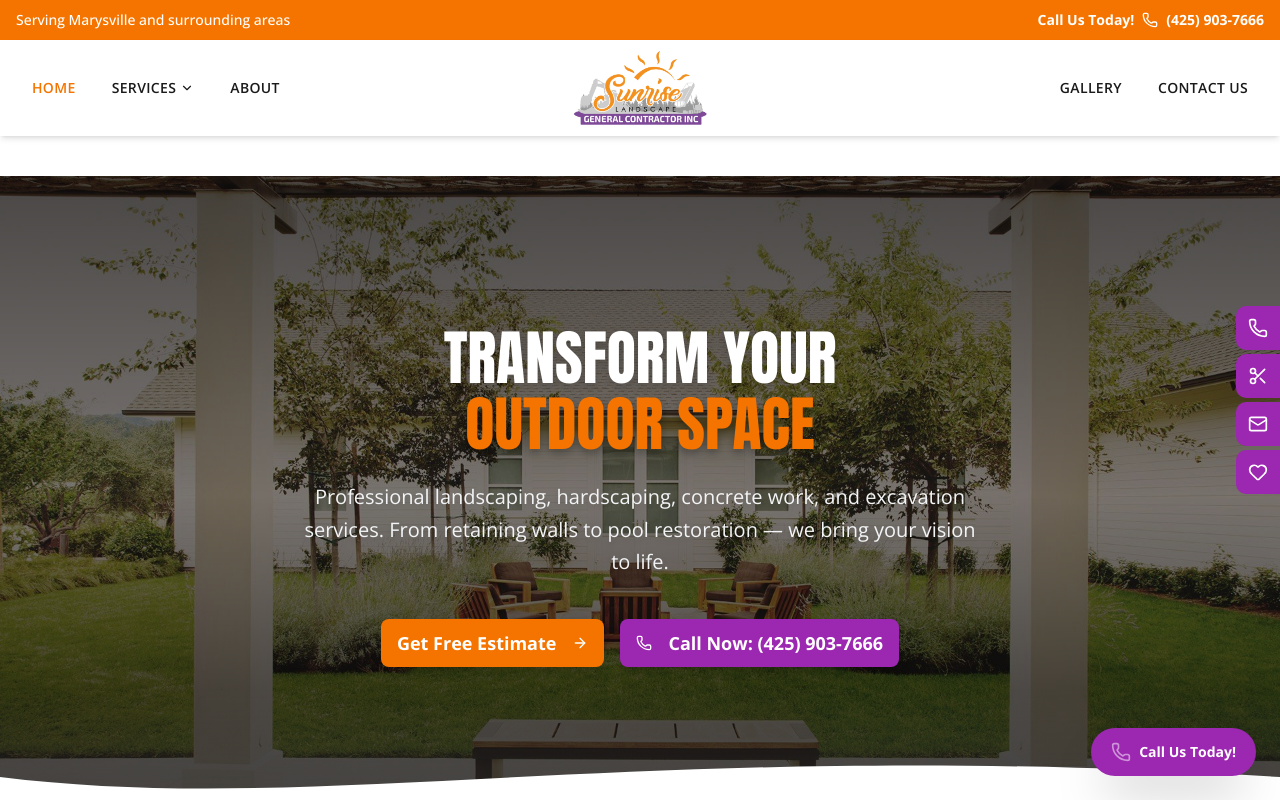
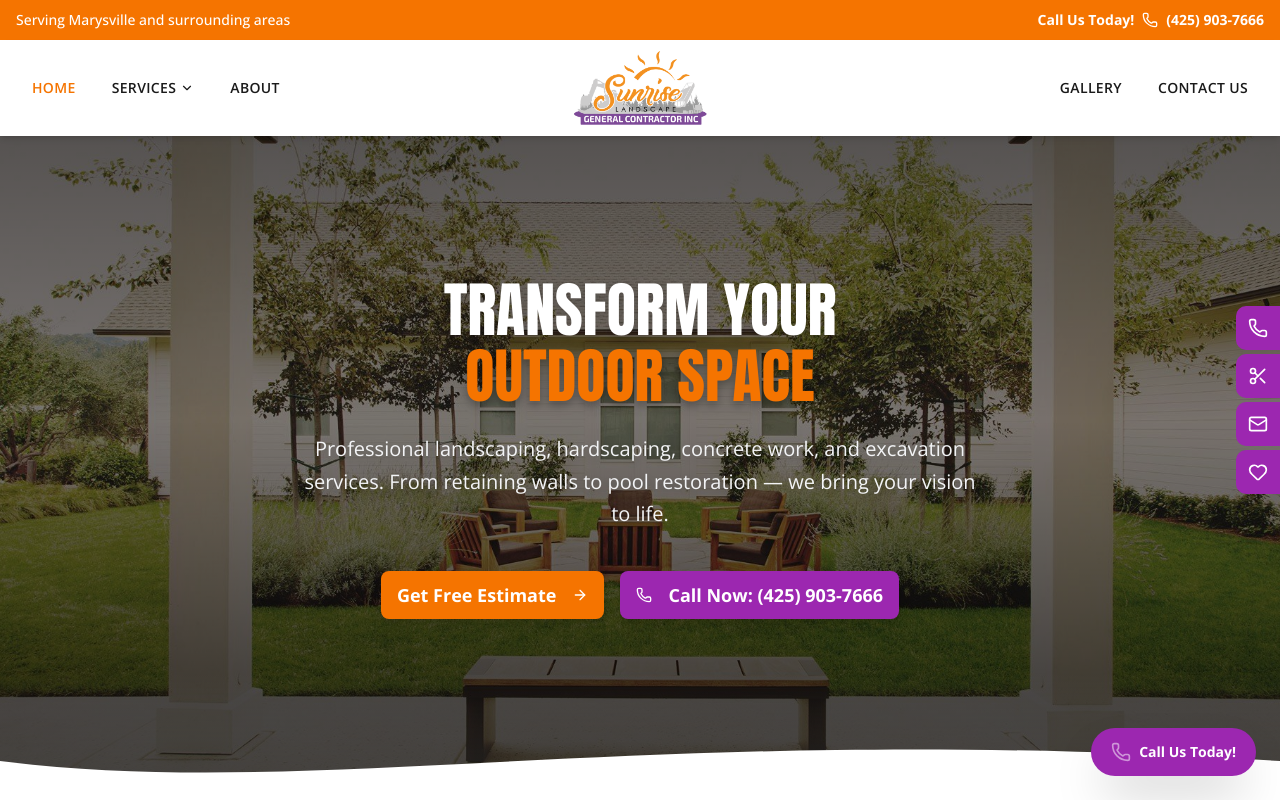
Before and after one commit to LeoValdi64/sunrise-contractor, a Next.js app: page / in a window 1280 px wide. Shown: the top 800 px of the page. Built offline with nearby package versions, Linux system fonts and the light colour scheme.

Commit message:
Fix hero: remove gap above hero and set to 95vh
- Changed hero from min-h-[75vh] to h-[95vh] for 95% viewport coverage
- Added negative margin (-mt-[120px]/lg:-mt-[136px]) to eliminate gap between navbar and hero
- Added compensating padding so content stays centered

```diff
--- a/src/app/page.tsx
+++ b/src/app/page.tsx
@@ -105,7 +105,7 @@ export default function Home() {
   return (
     <>
       {/* HERO SECTION */}
-      <section className="relative min-h-[75vh] md:min-h-[80vh] flex flex-col items-center justify-center wave-separator overflow-hidden px-4 py-16 md:py-20">
+      <section className="relative h-[95vh] flex flex-col items-center justify-center wave-separator overflow-hidden px-4 py-16 md:py-20 -mt-[120px] lg:-mt-[136px] pt-[120px] lg:pt-[136px]">
         <Image
           src="/hero-original.jpg"
           alt="Beautiful outdoor living space with pergola and manicured lawn by Sunrise Landscape"
```
